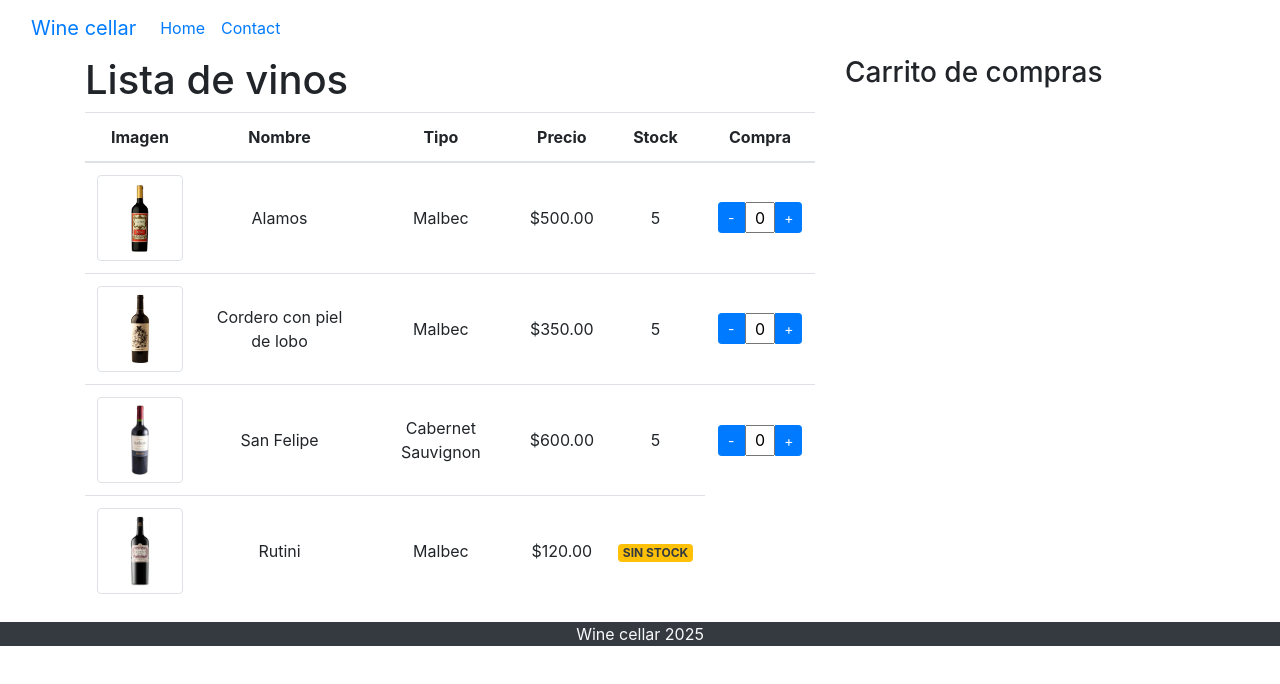
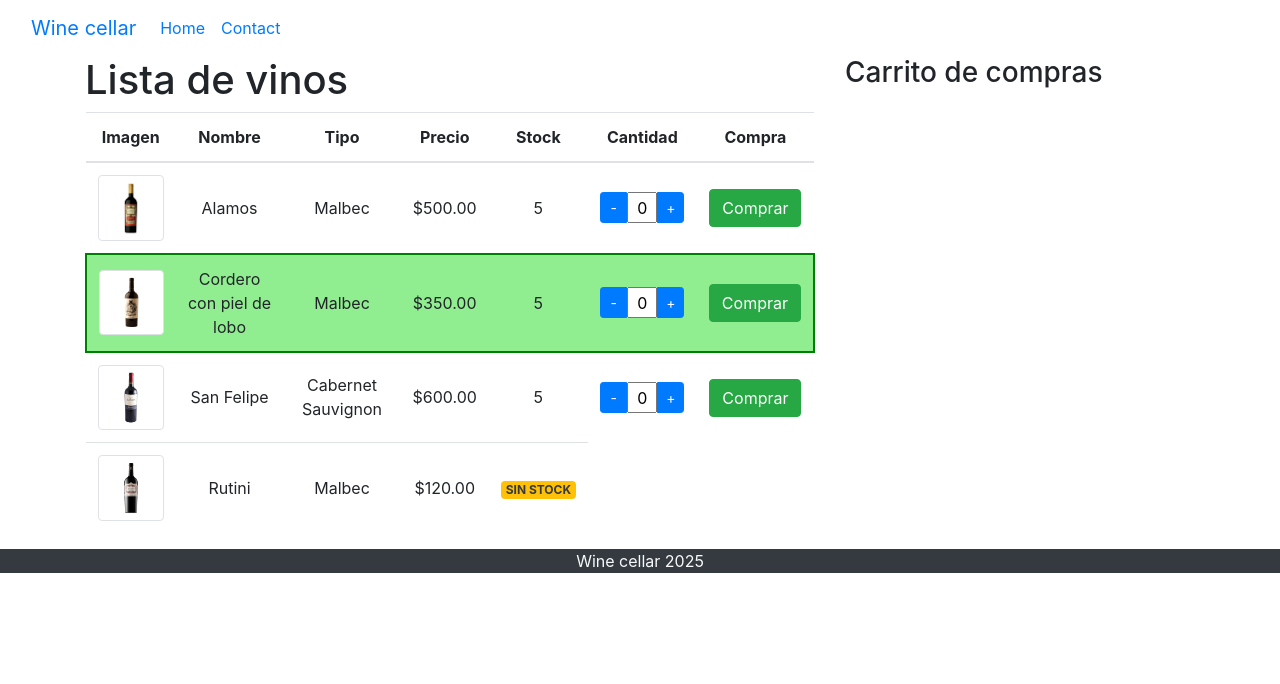
Before and after one commit to izaratedev/Angular, an Angular app in the folder wine-cellar/: page /wines in a window 1280 px wide. Shown: the top 684 px of the page. Built offline with nearby package versions, Linux system fonts and the light colour scheme.

Commit message:
Se agrego el cartService

```diff
--- a/wine-cellar/src/app/cart/cart.component.ts
+++ b/wine-cellar/src/app/cart/cart.component.ts
@@ -1,4 +1,5 @@
 import { Component } from '@angular/core';
+import { WineCartService } from '../wine-cart.service';
 
 @Component({
   selector: 'app-cart',
@@ -8,4 +9,7 @@ import { Component } from '@angular/core';
 })
 export class CartComponent {
 
+   constructor(private cart: WineCartService) {
+
+   }
 }
--- a/wine-cellar/src/app/input-integer/input-integer.component.scss
+++ b/wine-cellar/src/app/input-integer/input-integer.component.scss
@@ -5,7 +5,7 @@ input {
 div.input-group {
     display: flex;
     flex-direction: row;
-    width: 86px;
+    width: 85px;
     justify-content: space-around;
 }
 
--- /dev/null
+++ b/wine-cellar/src/app/wine-cart.service.ts
@@ -0,0 +1,36 @@
+import { Injectable } from '@angular/core';
+import { Wine } from './wine-list/Wine';
+
+/**
+* Este servicio maneja la logica del carrito
+*
+*/
+
+@Injectable({
+  providedIn: 'root'
+})
+
+export class WineCartService {
+
+
+  cartList: Wine[] = [];
+
+  constructor() { }
+
+  addToCart(wine: Wine) {
+    //Esta funcion me va a controlar si ya hay algun elemento igual agregado
+    let item = this.cartList.find((v1) => v1.name == wine.name);
+
+    //Esto me previene que si agrega la cerveza 2 veces no me la agregue
+    if(!item) {
+      // ...wine (Esto te clona el objeto)
+      this.cartList.push({... wine});
+    } else {
+      item.quantity += wine.quantity;
+    }
+
+    console.log(this.cartList)
+  }
+
+
+}
--- a/wine-cellar/src/app/wine-list/wine-list.component.html
+++ b/wine-cellar/src/app/wine-list/wine-list.component.html
@@ -7,13 +7,14 @@
             <th>Tipo</th>
             <th>Precio</th>
             <th>Stock</th>
+            <th>Cantidad</th>
             <th>Compra</th>
         </tr>
     </thead>
     <tbody>
         <!--Dentro de este for se genera el ambito(Scope) donde se puede utilizar la variable wine de tipo Wine-->
         @for (wine of wines; track wine.name){
-        <tr>
+        <tr [ngClass]="{'clearance': wine.clearance}">
             <td>
                 <img class="img-thumbnail" width="100" [src]="wine.image" [alt]="wine.image"/>
             </td>
@@ -24,6 +25,9 @@
                 <td>{{wine.stock}}</td>
                 <td>
                     <app-input-integer [(quantity)]="wine.quantity" [max]="wine.stock" (maxReached)="maxReached($event)"></app-input-integer>
+                </td>
+                <td>
+                    <button class="btn btn-success" (click)="addToCart(wine)">Comprar</button>
                 </td>
             }@else {
                 <td><span class="badge badge-warning text-dark">SIN STOCK</span></td>
--- a/wine-cellar/src/app/wine-list/wine-list.component.ts
+++ b/wine-cellar/src/app/wine-list/wine-list.component.ts
@@ -1,5 +1,6 @@
 import { Component } from '@angular/core';
 import { Wine } from './Wine'
+import { WineCartService } from '../wine-cart.service';
 
 @Component({
   selector: 'app-wine-list',
@@ -49,6 +50,15 @@ export class WineListComponent {
   }
   ]
 
+  constructor(private cart: WineCartService) {
+  }
+
+  addToCart(wine: Wine): void {
+
+    this.cart.addToCart(wine)
+  }
+
+
   maxReached(m: string){
     alert(m);
   }
```
Also changed, not shown: 1 other file (tests, documents, lock files or other folders).
